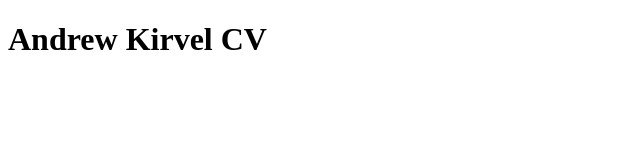
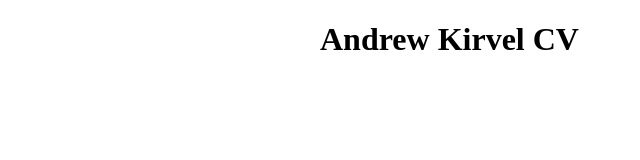
Before and after one commit to Andrzejjk/rsschool-cv, a plain HTML site: page index.html in a window 1280 px wide. Shown: the whole page, without its empty margins (0-640 px from the left). Drawn offline with Linux system fonts and the light colour scheme.

Commit message:
feat: center body

```diff
--- a/index.html
+++ b/index.html
@@ -5,7 +5,15 @@
     <meta charset="utf-8">
     <title>Andrew Kirvel CV</title>
   </head>
-  <body>
-    <h1>Andrew Kirvel CV</h1>
+  <body class="center">
+    <header>
+      <h1>Andrew Kirvel CV</h1>
+    </header>
+    <main>
+
+    </main>
+    <footer>
+
+    </footer>
   </body>
 </html>
--- a/styles/styles.css
+++ b/styles/styles.css
@@ -0,0 +1,4 @@
+.center {
+	margin: auto;
+ 	width: 50%;
+}
```
